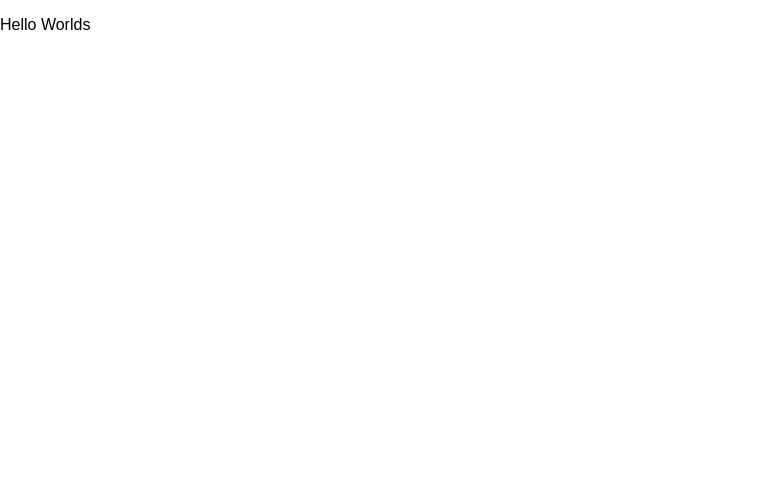
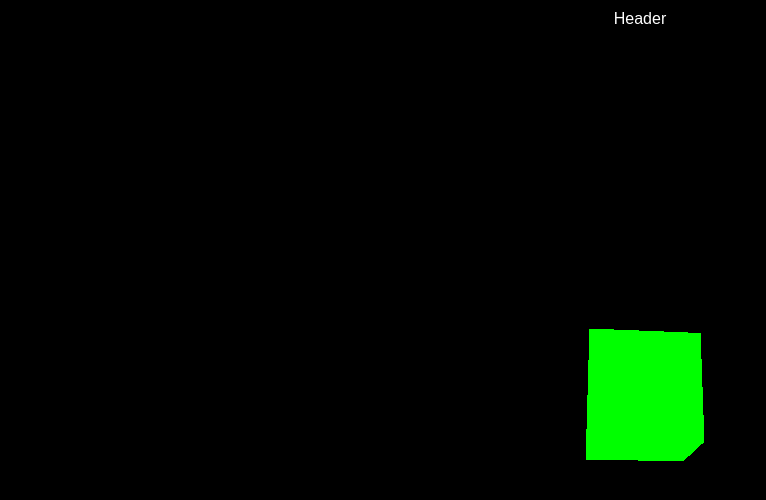
Before and after one commit to dwleonhardt/david_personal, a React (Create React App) app: page / in a window 1280 px wide. Shown: the top 500 px of the page, without its empty margins (0-766 px from the left). Built offline with nearby package versions, Linux system fonts and the light colour scheme.

Commit message:
basic three.js setup

```diff
--- a/public/index.html
+++ b/public/index.html
@@ -20,6 +20,10 @@
       Learn how to configure a non-root public URL by running `npm run build`.
     -->
     <title>React App</title>
+    <style>
+			body { margin: 0; }
+			canvas { width: 100%; height: 100% }
+		</style>
   </head>
   <body>
     <noscript>
--- a/src/components/Home.js
+++ b/src/components/Home.js
@@ -1,9 +1,35 @@
 import React, { Component } from 'react';
+import * as THREE from 'three';
+
+const scene = new THREE.Scene();
+const camera = new THREE.PerspectiveCamera( 75, window.innerWidth / window.innerHeight, 0.1, 1000 );
+const renderer = new THREE.WebGLRenderer();
+
+renderer.setSize( window.innerWidth, window.innerHeight );
+document.body.appendChild( renderer.domElement );
+
+const geometry = new THREE.BoxGeometry( 1, 1, 1 );
+const material = new THREE.MeshBasicMaterial( { color: 0x00ff00 } );
+const cube = new THREE.Mesh( geometry, material );
+scene.add( cube );
+
+camera.position.z = 5;
+
+function animate() {
+	requestAnimationFrame( animate );
+	renderer.render( scene, camera );
+}
+
+animate();
+
+cube.rotation.x += 6;
+cube.rotation.y += 0.1;
+
 
 class Home extends Component {
   render() {
     return (
-      <p>Hello Worlds</p>
+      <div className='header'>Header</div>
     );
   }
 }
--- a/src/index.css
+++ b/src/index.css
@@ -3,3 +3,12 @@ body {
   padding: 0;
   font-family: sans-serif;
 }
+.header {
+	position: absolute;
+  color: white;
+	top: 10px;
+	width: 100%;
+	text-align: center;
+	z-index: 100;
+	display:block;
+}
```
